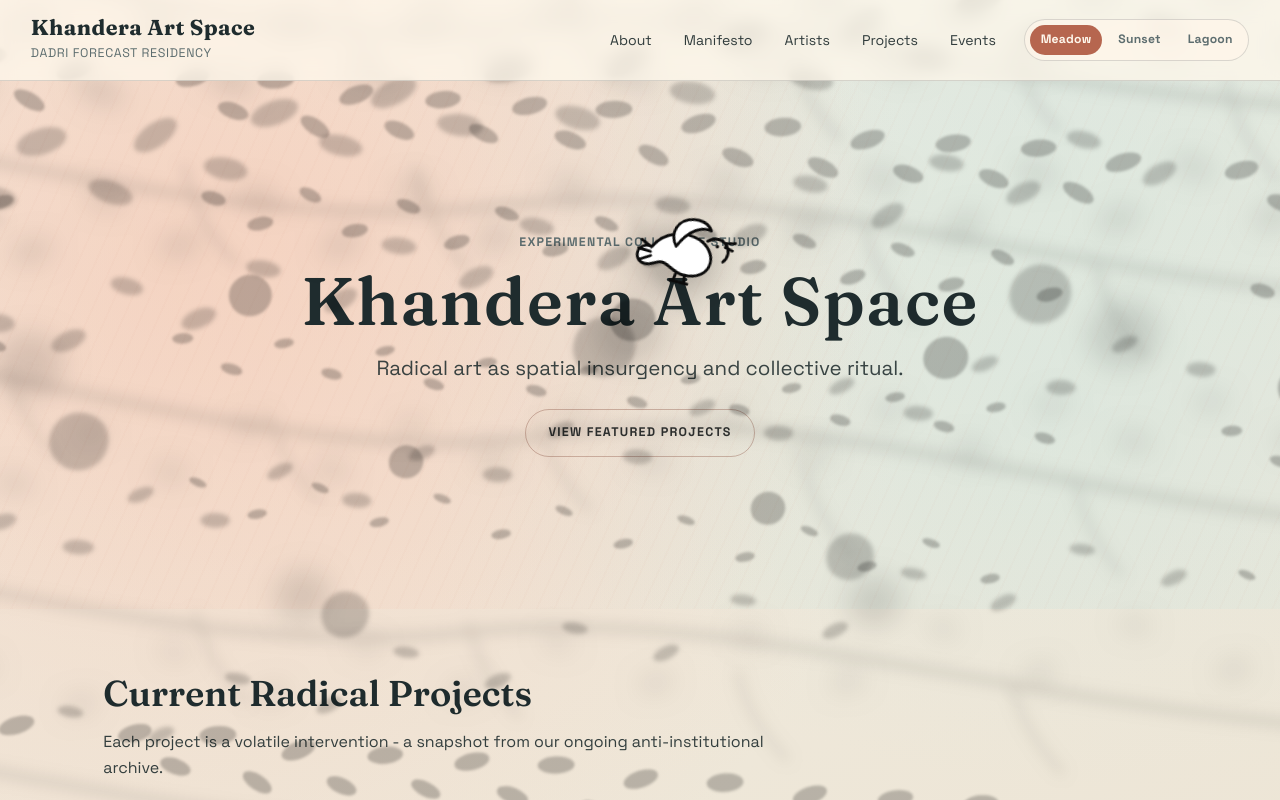
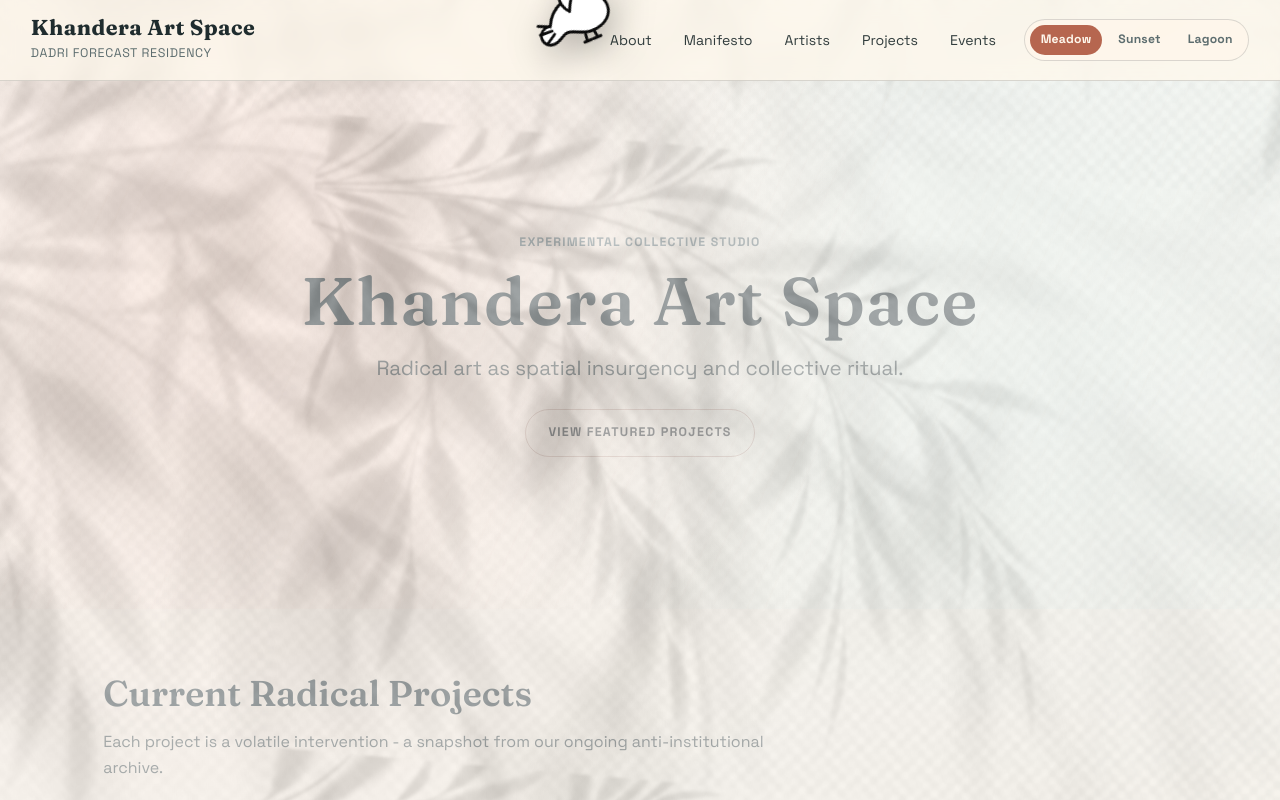
Before and after one commit to Anindyakafka/khandera_art_space_x_dadri_forecast, a SvelteKit app: page / in a window 1280 px wide. Shown: the top 800 px of the page. Built offline with nearby package versions, Linux system fonts and the light colour scheme.

Commit message:
overlay push

```diff
--- a/src/routes/+layout.svelte
+++ b/src/routes/+layout.svelte
@@ -35,10 +35,10 @@
 <BirdFollower perchTarget={brandLink} />
 
 <div class="atmosphere" aria-hidden="true">
-  <span class="shadow-layer clusters far"></span>
-  <span class="shadow-layer branches mid"></span>
-  <span class="shadow-layer clusters near"></span>
-  <span class="shadow-layer clusters near-detail"></span>
+  <span class="shadow-layer branch far"></span>
+  <span class="shadow-layer branch mid"></span>
+  <span class="shadow-layer branch near"></span>
+  <span class="shadow-layer branch near-detail"></span>
 </div>
 
 <header class="site-header">
@@ -89,26 +89,25 @@
   }
 
   .shadow-layer {
+    --tile-size: 1450px auto;
+    --bg-pos: center;
     position: absolute;
     inset: -6vh -6vw;
     transform-origin: 50% 35%;
     background-repeat: repeat;
-    background-position: center;
-    background-size: 1450px auto;
+    background-position: var(--bg-pos);
+    background-size: var(--tile-size);
     mix-blend-mode: multiply;
     will-change: transform;
   }
 
-  .clusters {
-    background-image: url('/media/images/overlays/leaf-shadow-cluster.svg');
-  }
-
-  .branches {
-    background-image: url('/media/images/overlays/leaf-shadow-branches.svg');
-    background-size: 1700px auto;
+  .branch {
+    background-image: url('/media/images/overlays/overlay_branch.svg');
   }
 
   .shadow-layer.far {
+    --tile-size: 2380px auto;
+    --bg-pos: 10% 18%;
     opacity: 0.14;
     filter: blur(11px);
     transform: rotate(-4deg) scale(1.12);
@@ -116,6 +115,8 @@
   }
 
   .shadow-layer.mid {
+    --tile-size: 1860px auto;
+    --bg-pos: 60% 32%;
     opacity: 0.16;
     filter: blur(6.5px);
     transform: rotate(3deg) scale(1.08);
@@ -123,6 +124,8 @@
   }
 
   .shadow-layer.near {
+    --tile-size: 1420px auto;
+    --bg-pos: 26% 56%;
     opacity: 0.23;
     filter: blur(2.2px);
     transform: rotate(-6deg) scale(1.03);
@@ -130,10 +133,11 @@
   }
 
   .shadow-layer.near-detail {
+    --tile-size: 1080px auto;
+    --bg-pos: 78% 72%;
     opacity: 0.28;
     filter: blur(0.85px);
     transform: rotate(8deg) scale(0.96);
-    background-size: 1120px auto;
     animation: branch-sway-detail 8.8s ease-in-out infinite;
   }
 
```
Also changed, not shown: static/media/images/overlays/overlay_branch.svg (added).
